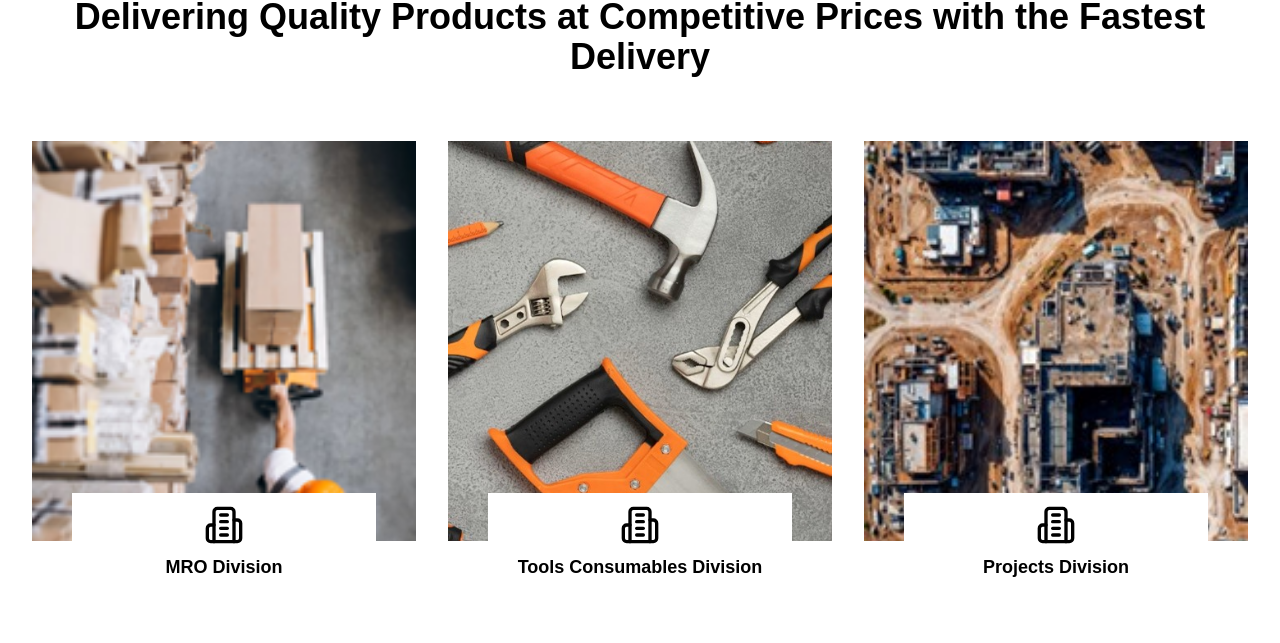
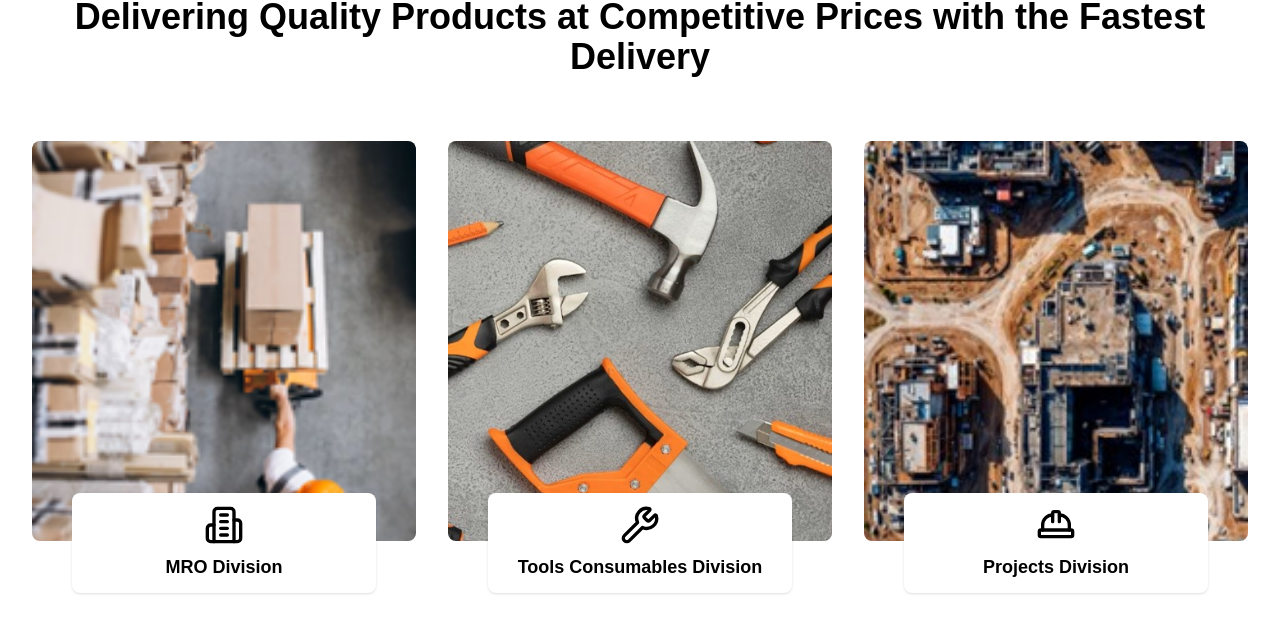
Before and after one commit to pankajkumarkamat04/Candour, a Next.js app: page / in a window 1280 px wide. Shown: the part 1124-1767 px from the top of the page. Built offline with nearby package versions, Linux system fonts and the light colour scheme; no server answers; the database is empty.

Commit message:
Added Link In Service Section

```diff
--- a/src/components/ServicesSection.tsx
+++ b/src/components/ServicesSection.tsx
@@ -1,6 +1,7 @@
 'use client';
 
 import { useState, useEffect, useRef } from 'react';
+import Link from 'next/link';
 import { Building2, Wrench, HardHat } from 'lucide-react';
 
 const services = [
@@ -9,21 +10,24 @@ const services = [
         title: "MRO Division",
         icon: Building2,
         image: "/images/services/MRO.png",
-        description: "Comprehensive maintenance, repair, and operations solutions for industrial equipment"
+        description: "Comprehensive maintenance, repair, and operations solutions for industrial equipment",
+        href: "/mro"
     },
     {
         id: 2,
         title: "Tools Consumables Division",
         icon: Wrench,
         image: "/images/content/Tools.jpg",
-        description: "High-quality tools and consumables for all industrial applications"
+        description: "High-quality tools and consumables for all industrial applications",
+        href: "/tools"
     },
     {
         id: 3,
         title: "Projects Division",
         icon: HardHat,
         image: "/images/content/Project.jpg",
-        description: "End-to-end project management and execution for complex industrial projects"
+        description: "End-to-end project management and execution for complex industrial projects",
+        href: "/projects"
     }
 ];
 
@@ -89,10 +93,13 @@ export default function ServicesSection() {
                             : 'opacity-0 translate-y-12'
                     }`}
                 >
-                    {services.map((service, index) => (
-                        <div
-                            key={index}
-                            className={`group cursor-pointer transition-all duration-500 ${
+                    {services.map((service, index) => {
+                        const IconComponent = service.icon;
+                        return (
+                            <Link
+                                key={service.id}
+                                href={service.href}
+                                className={`group block transition-all duration-500 ${
                                     isVisible.services
                                         ? 'opacity-100 translate-y-0 scale-100'
                                         : 'opacity-0 translate-y-8 scale-95'
@@ -100,17 +107,21 @@ export default function ServicesSection() {
                                 style={{
                                     transitionDelay: isVisible.services ? `${index * 200}ms` : '0ms'
                                 }}
+                                aria-label={`Learn more about ${service.title}`}
                             >
                                 <div
-                                className='w-full h-48 sm:h-56 lg:h-64 xl:h-100 bg-cover bg-center bg-no-repeat transition-transform duration-300 ease-in-out group-hover:scale-105 overflow-hidden'
+                                    className='w-full h-48 sm:h-56 lg:h-64 xl:h-100 bg-cover bg-center bg-no-repeat transition-transform duration-300 ease-in-out group-hover:scale-105 overflow-hidden rounded-lg'
                                     style={{ backgroundImage: `url(${service.image})` }}
                                 ></div>
-                            <div className='mx-4 sm:mx-6 lg:mx-10 p-2 sm:p-3 group-hover:mx-0 bg-white -mt-8 sm:-mt-10 lg:-mt-12 relative z-10 transition-all duration-300 ease-in-out' >
-                                <div className='flex justify-center align-center pb-1 sm:pb-2'><Building2 className='w-8 h-8 sm:w-9 sm:h-9 lg:w-10 lg:h-10 text-black' /></div>
+                                <div className='mx-4 sm:mx-6 lg:mx-10 p-2 sm:p-3 group-hover:mx-0 bg-white -mt-8 sm:-mt-10 lg:-mt-12 relative z-10 transition-all duration-300 ease-in-out rounded-lg shadow group-hover:shadow-lg' >
+                                    <div className='flex justify-center align-center pb-1 sm:pb-2'>
+                                        <IconComponent className='w-8 h-8 sm:w-9 sm:h-9 lg:w-10 lg:h-10 text-black' />
+                                    </div>
                                     <h3 className='text-black text-center text-base sm:text-lg font-bold'>{service.title}</h3>
                                 </div>
-                        </div>
-                    ))}
+                            </Link>
+                        );
+                    })}
                 </div>
 
             </div>
```
Lines whose indentation alone changed are shown as unchanged.
